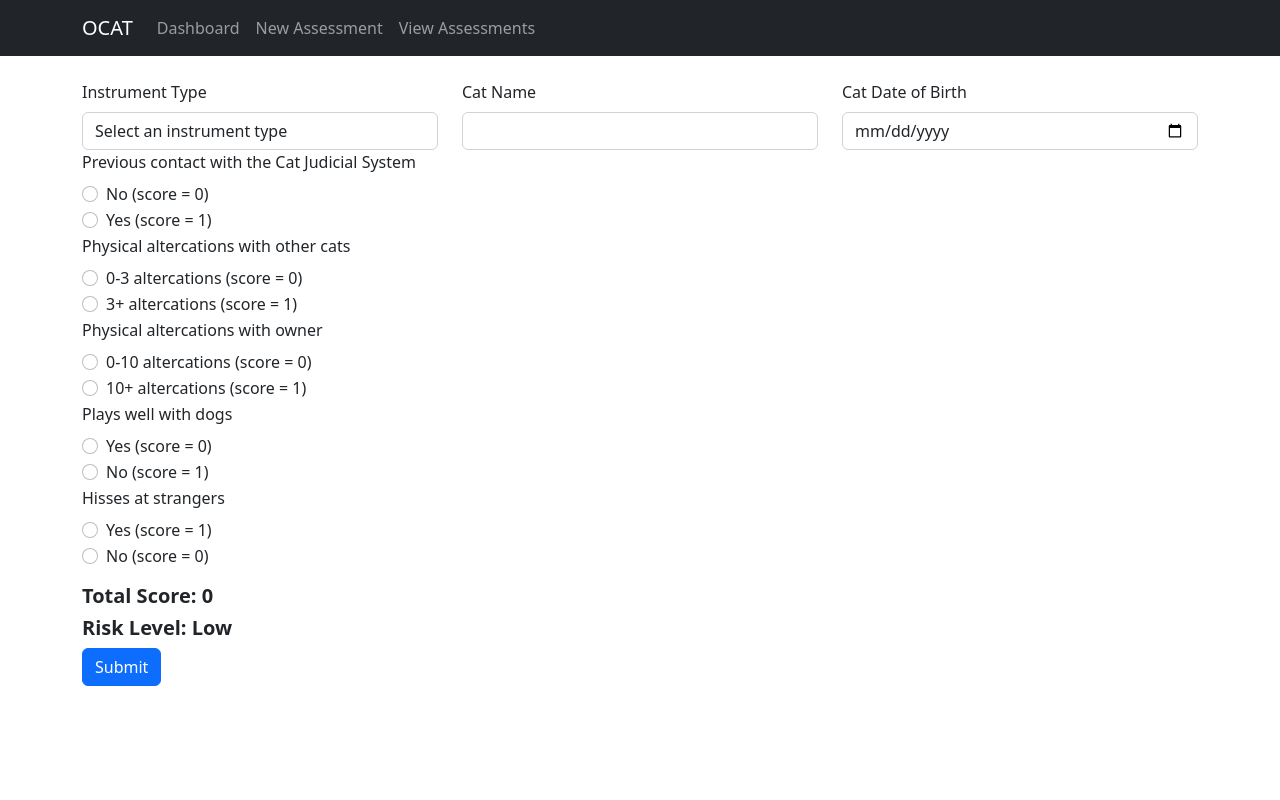
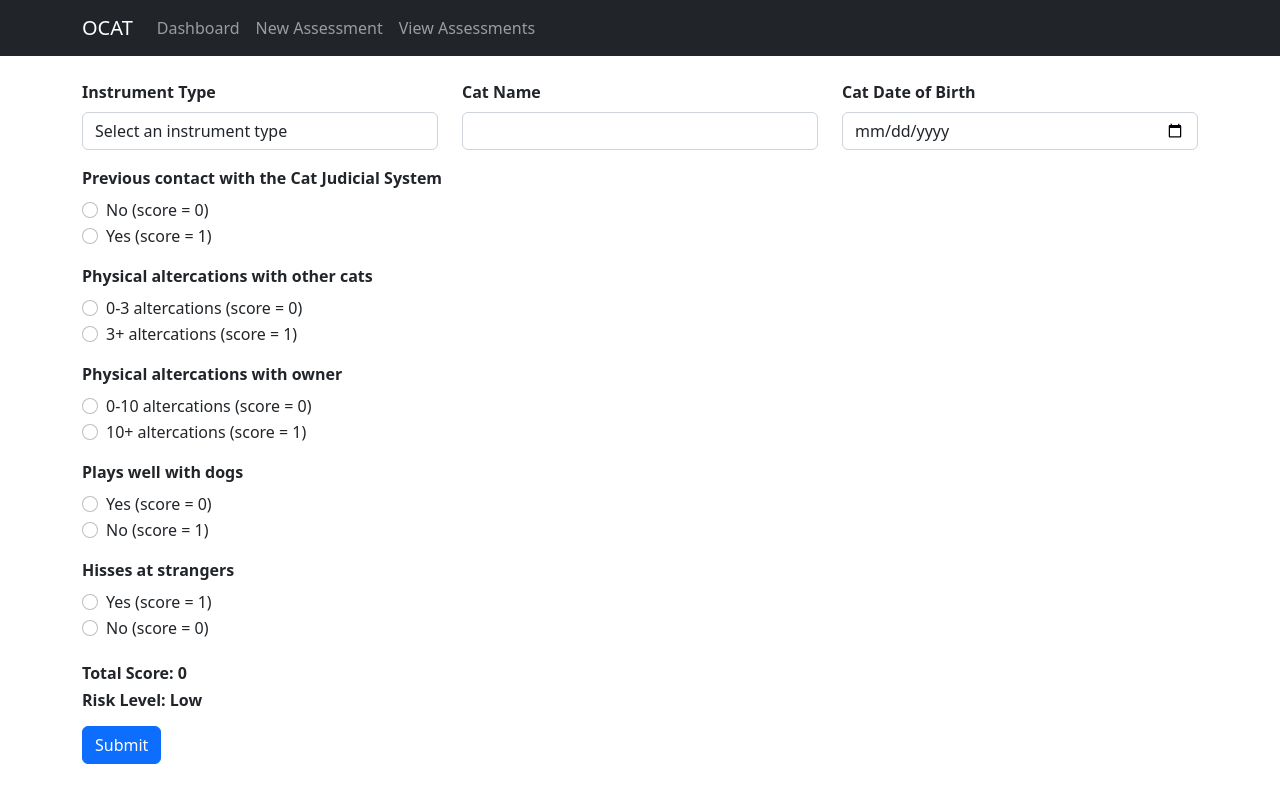
Before and after one commit to jasmineLS/OCAT, a React (Create React App) app in the folder packages/client/: page /assessment/new in a window 1280 px wide. Built offline with nearby package versions, Linux system fonts and the light colour scheme.

Commit message:
did some styling on New Assessment page

```diff
--- a/packages/client/src/pages/Assessments/NewAssessment.jsx
+++ b/packages/client/src/pages/Assessments/NewAssessment.jsx
@@ -64,10 +64,10 @@ export const NewAssessment = () => {
 
   return (
     <Form onSubmit={handleSubmit(onSubmit)}>
-      <Row>
+      <Row className="mb-3">
         <Col>
           <Form.Group controlId="instrumentType">
-            <Form.Label>Instrument Type</Form.Label>
+            <Form.Label><strong>Instrument Type</strong></Form.Label>
             <Controller
               name="instrumentType"
               control={control}
@@ -86,7 +86,7 @@ export const NewAssessment = () => {
         </Col>
         <Col>
           <Form.Group controlId="catName">
-            <Form.Label>Cat Name</Form.Label>
+            <Form.Label><strong>Cat Name</strong></Form.Label>
             <Controller
               name="catName"
               control={control}
@@ -99,7 +99,7 @@ export const NewAssessment = () => {
         </Col>
         <Col>
           <Form.Group controlId="catDob">
-            <Form.Label>Cat Date of Birth</Form.Label>
+            <Form.Label><strong>Cat Date of Birth</strong></Form.Label>
             <Controller
               name="catDob"
               control={control}
@@ -112,9 +112,8 @@ export const NewAssessment = () => {
         </Col>
       </Row>
 
-      {/* Radio groups */}
-      <Form.Group controlId="previousContact">
-        <Form.Label>Previous contact with the Cat Judicial System</Form.Label>
+      <Form.Group controlId="previousContact" className="mb-3">
+        <Form.Label><strong>Previous contact with the Cat Judicial System</strong></Form.Label>
         <Controller
           name="previousContact"
           control={control}
@@ -143,8 +142,8 @@ export const NewAssessment = () => {
         {errors.previousContact && <Form.Text className="text-danger">{errors.previousContact.message}</Form.Text>}
       </Form.Group>
 
-      <Form.Group controlId="altercationsWithCats">
-        <Form.Label>Physical altercations with other cats</Form.Label>
+      <Form.Group controlId="altercationsWithCats" className="mb-3">
+        <Form.Label><strong>Physical altercations with other cats</strong></Form.Label>
         <Controller
           name="altercationsWithCats"
           control={control}
@@ -174,8 +173,8 @@ export const NewAssessment = () => {
           <Form.Text className="text-danger">{errors.altercationsWithCats.message}</Form.Text>}
       </Form.Group>
 
-      <Form.Group controlId="altercationsWithOwner">
-        <Form.Label>Physical altercations with owner</Form.Label>
+      <Form.Group controlId="altercationsWithOwner" className="mb-3">
+        <Form.Label><strong>Physical altercations with owner</strong></Form.Label>
         <Controller
           name="altercationsWithOwner"
           control={control}
@@ -205,8 +204,8 @@ export const NewAssessment = () => {
           <Form.Text className="text-danger">{errors.altercationsWithOwner.message}</Form.Text>}
       </Form.Group>
 
-      <Form.Group controlId="playsWellWithDogs">
-        <Form.Label>Plays well with dogs</Form.Label>
+      <Form.Group controlId="playsWellWithDogs" className="mb-3">
+        <Form.Label><strong>Plays well with dogs</strong></Form.Label>
         <Controller
           name="playsWellWithDogs"
           control={control}
@@ -235,8 +234,8 @@ export const NewAssessment = () => {
         {errors.playsWellWithDogs && <Form.Text className="text-danger">{errors.playsWellWithDogs.message}</Form.Text>}
       </Form.Group>
 
-      <Form.Group controlId="hissesAtStrangers">
-        <Form.Label>Hisses at strangers</Form.Label>
+      <Form.Group controlId="hissesAtStrangers" className="mb-3">
+        <Form.Label><strong>Hisses at strangers</strong></Form.Label>
         <Controller
           name="hissesAtStrangers"
           control={control}
@@ -266,14 +265,16 @@ export const NewAssessment = () => {
       </Form.Group>
 
       {/* Score display */}
-      <div className="mt-3">
-        <h5><strong>Total Score: {score}</strong></h5>
-        <h5><strong>Risk Level: {riskLevel}</strong></h5>
+      <div className="mt-4">
+        <h6><strong>Total Score: {score}</strong></h6>
+        <h6><strong>Risk Level: {riskLevel}</strong></h6>
       </div>
 
-      <Button variant="primary" type="submit">
-        Submit
-      </Button>
+      <div className="mt-3">
+        <Button variant="primary" type="submit">
+          Submit
+        </Button>
+      </div>
     </Form>
   );
 };
```
